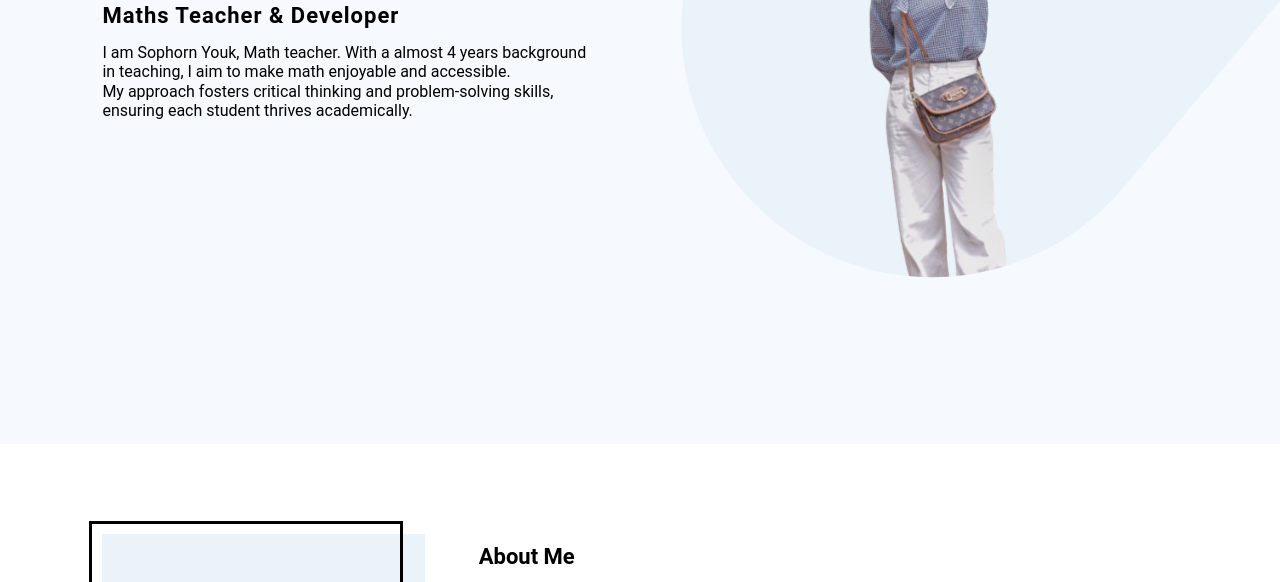
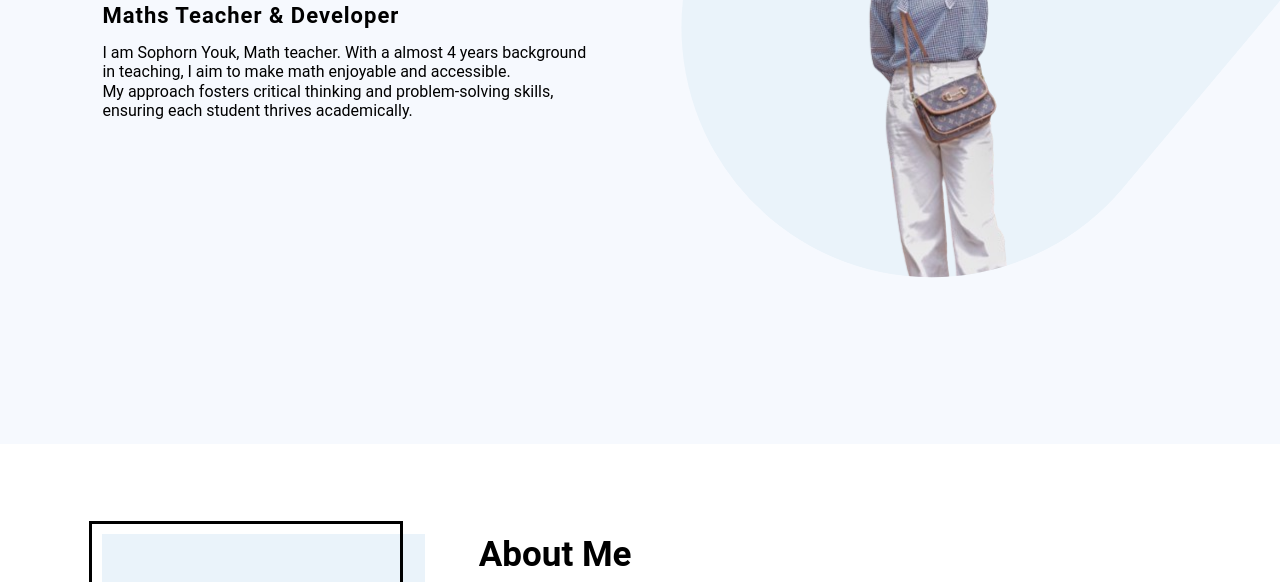
Before and after one commit to Gvorn555/phorncv, a plain HTML site: page Index.html in a window 1280 px wide. Shown: the part 356-938 px from the top of the page. Drawn offline with nearby package versions, Linux system fonts and the light colour scheme.

Commit message:
Update Index.html

```diff
--- a/Index.html
+++ b/Index.html
@@ -90,9 +90,9 @@
 	<!--   === About Description Starts ===   -->
 	<div class="about-desc">
 		<div class="contactTitle">
-				<h2>About Me</h2>
+			<h1 style="font-size: 35px !important;">About Me</h1>
 
-			</div>
+		</div>
 
 		<h2>Maths Teacher & Developer</h2>
 		<p>Hello, I'm Sophorn Youk, currently studying Mathematics and Computer Science. I bring four years of teaching experience to the table, blending my passion for these subjects with a commitment to fostering a dynamic learning environment. I'm eager to contribute my knowledge and skills to further educational and professional pursuits.</p>
```
